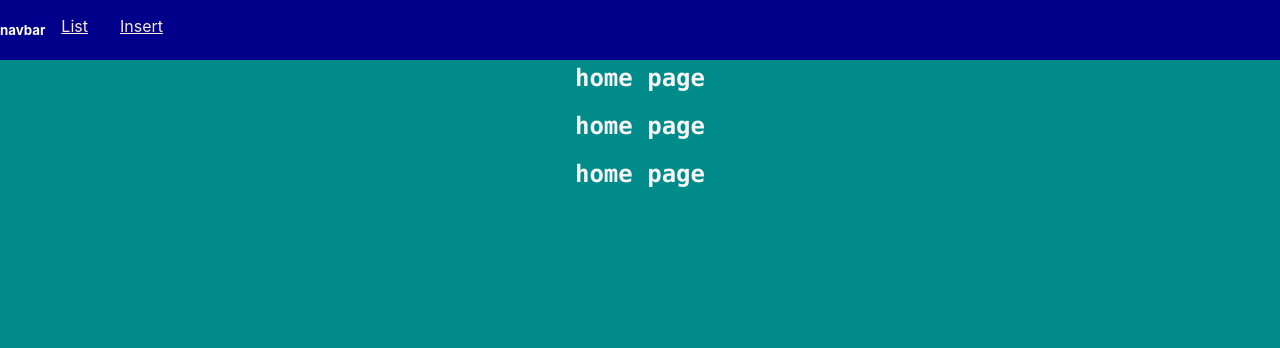
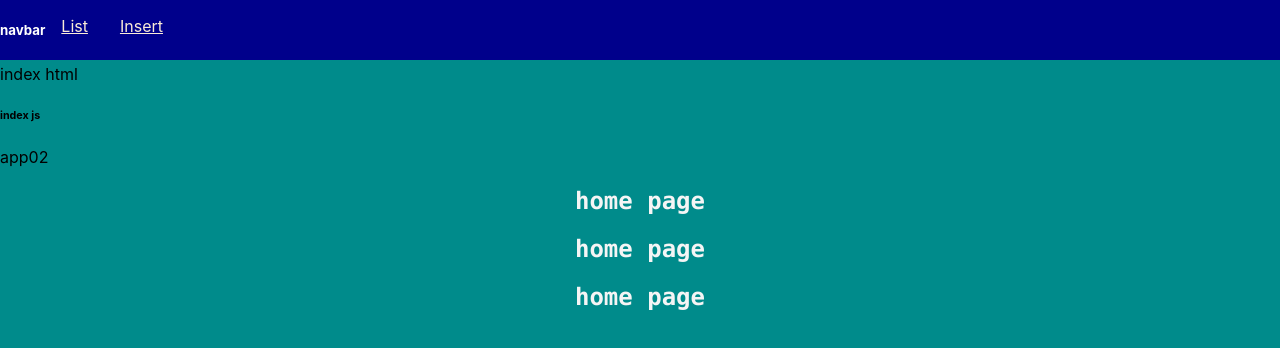
Before and after one commit to chezydan/tester, a React (Create React App) app: page / in a window 1280 px wide. Shown: the top 348 px of the page. Built offline with nearby package versions, Linux system fonts and the light colour scheme.

Commit message:
HashRouter

```diff
--- a/package.json
+++ b/package.json
@@ -1,4 +1,5 @@
 {
+  "homepage": "http://chezydan.github.io/tester",
   "name": "tester",
   "version": "0.1.0",
   "private": true,
@@ -14,6 +15,8 @@
   },
   "scripts": {
     "start": "react-scripts start",
+    "predeploy": "npm run build",
+    "deploy": "gh-pages -d build",
     "build": "react-scripts build",
     "test": "react-scripts test",
     "eject": "react-scripts eject"
--- a/public/index.html
+++ b/public/index.html
@@ -28,6 +28,7 @@
   </head>
   <body>
     <noscript>You need to enable JavaScript to run this app.</noscript>
+    <p>index html </p>
     <div id="root"></div>
     <!--
       This HTML file is a template.
--- a/src/App02/App2.js
+++ b/src/App02/App2.js
@@ -1,5 +1,5 @@
 import React from "react";
-import { BrowserRouter,Routes, Route } from "react-router-dom";
+import { BrowserRouter,Routes, Route, HashRouter } from "react-router-dom";
 import  List from "./pages/List"
 import SharedLayout from './pages/SharedLayout'
 import Insert from './pages/Insert'
@@ -12,8 +12,9 @@ export default function App02(){
 
     return(
     <section>
+        <p>app02</p>
 
-    <BrowserRouter>
+    <HashRouter>
         <Routes>
 
             <Route path="/" element={<SharedLayout />} >
@@ -23,7 +24,7 @@ export default function App02(){
 
             </Route>
         </Routes>
-    </BrowserRouter>
+    </HashRouter>
 
 
     </section>)
--- a/src/index.js
+++ b/src/index.js
@@ -9,7 +9,9 @@ import App02 from './App02/App2'
 const root = ReactDOM.createRoot(document.getElementById('root'));
 root.render(
   <React.StrictMode>
+<h6> index js
 
+</h6>
     <App02 />
 
 
```
